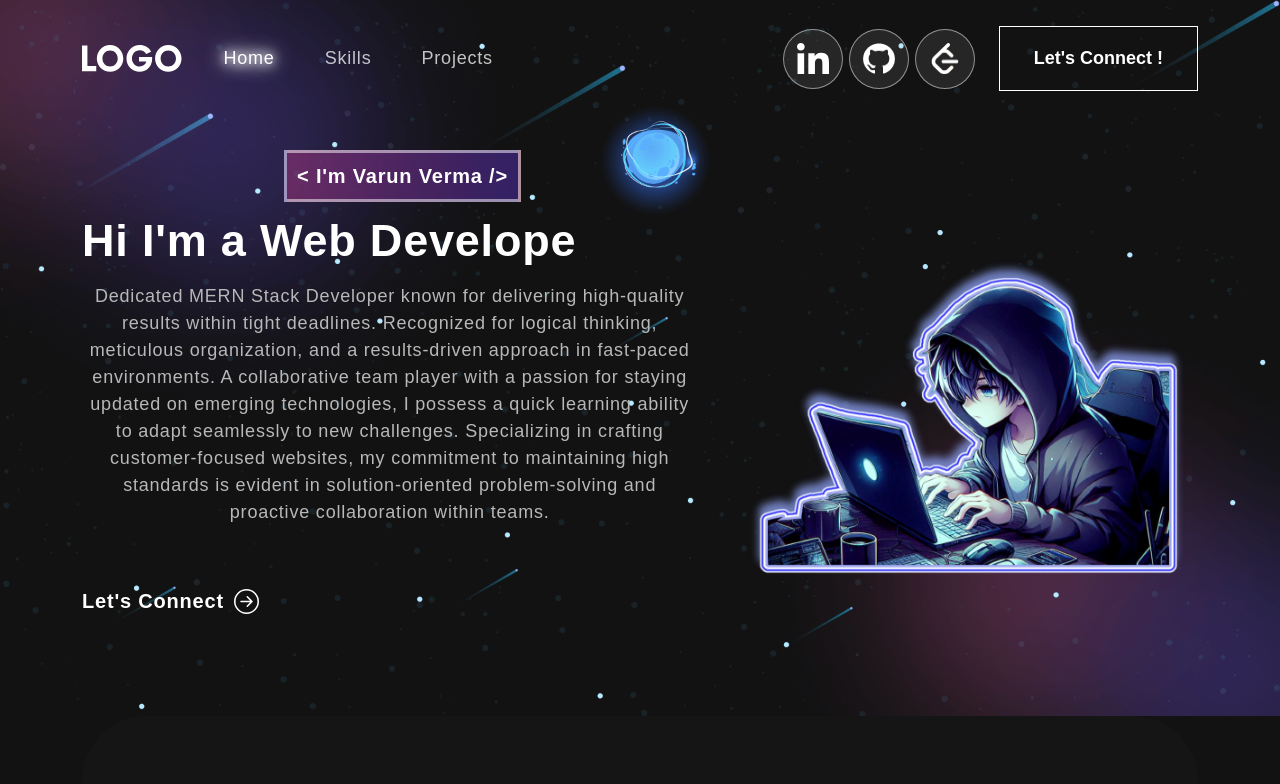
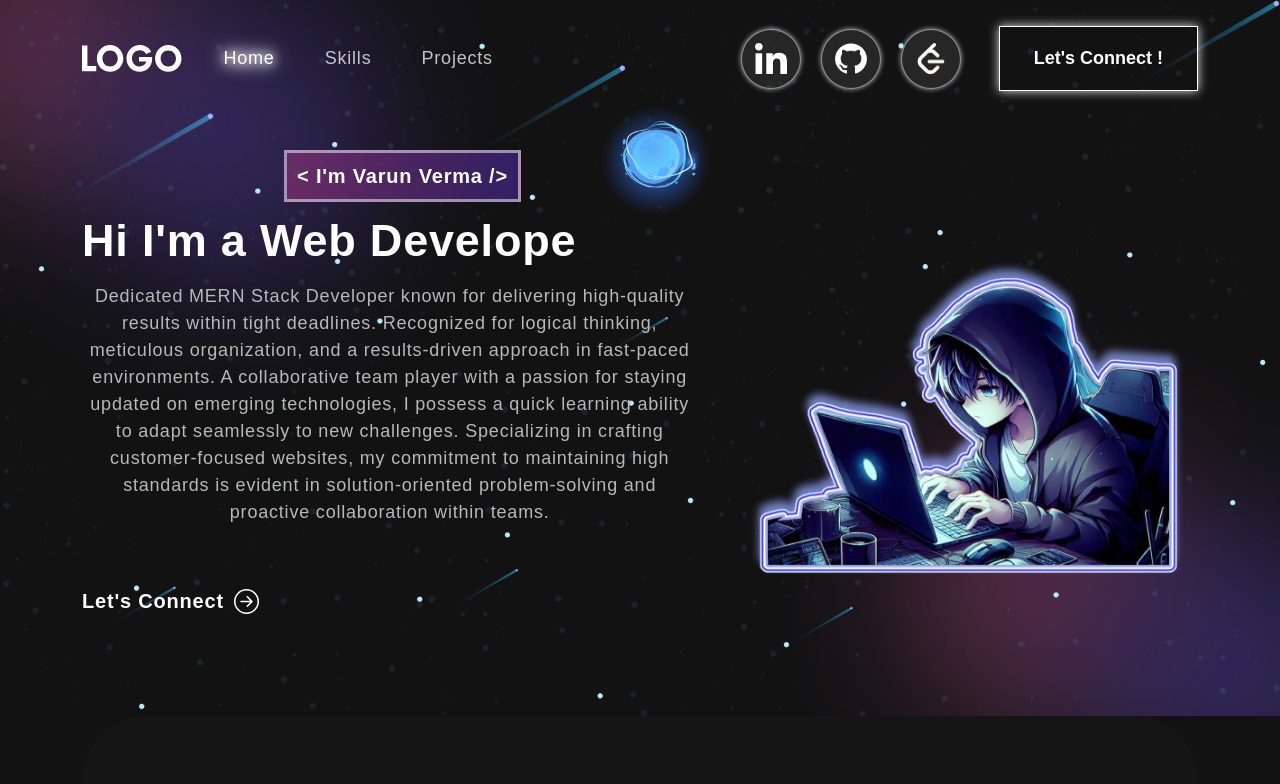
Before and after one commit to BunnyEncoder20/GitHub_Professional_Portfolio, a React (Create React App) app in the folder proffesional-portfolio/: page / in a window 1280 px wide. Shown: the top 784 px of the page. Built offline with nearby package versions, Linux system fonts and the light colour scheme; a web font is replaced by a local one.

Commit message:
Added glow effect to the social icons.

```diff
--- a/proffesional-portfolio/src/Components/NavBar/NavBar.css
+++ b/proffesional-portfolio/src/Components/NavBar/NavBar.css
@@ -25,6 +25,7 @@ nav.navbar .navbar-nav .nav-link.navbar-link {
     font-size: 18px;
     opacity: 0.75;
     /* Links will be kinda transparent unless hovered on or active*/
+    transition: text-shadow 0.3s ease-in-out;
 }
 
 nav.navbar .navbar-nav a.nav-link.navbar-link:hover,
@@ -32,12 +33,13 @@ nav.navbar .navbar-nav a.nav-link.navbar-link.active {
     opacity: 1;
     /* text-shadow: 0 0 10px rgba(255, 255, 255, 0.9); */
         /* rgb(95, 183, 249) */
-        text-shadow:
+    text-shadow:
             0 0 10px rgba(255, 255, 255, 1.0),
             0 0 15px rgba(255, 255, 255, 0.9),
             0 0 20px rgba(255, 255, 255, 0.8),
             0 0 25px rgba(255, 255, 255, 0.7),
             0 0 30px rgba(255, 255, 255, 0.6);
+    transition: text-shadow 0.3s ease-in-out;
 }
 
 span.navbar-text {
@@ -56,11 +58,12 @@ span.navbar-text {
     background: rgba(217, 217, 217, 0.1);
     display: inline-flex;
     border-radius: 50%;
-    margin-right: 6px;
+    margin-right: 20px;
     align-items: center;
     justify-content: center;
     line-height: 1;
     border: 1px solid rgba(255, 255, 255, 0.5);
+    box-shadow: 0 0 5px rgba(255, 255, 255, 0.7);
 }
 
 .social-icon a::before {
@@ -78,6 +81,10 @@ span.navbar-text {
 .social-icon a:hover::before {
     /* when hovered over icons */
     transform: scale(1);
+    box-shadow:
+            0 0 10px rgba(255, 255, 255, 1.0),
+            0 0 15px rgba(255, 255, 255, 0.7),
+            0 0 20px rgba(255, 255, 255, 0.5);
 }
 
 .social-icon a img {
@@ -102,6 +109,7 @@ span.navbar-text {
     position: relative;
     background-color: transparent;
     transition: 0.3s ease-in-out;
+    box-shadow: 0 0 10px rgba(255, 255, 255, 0.9)
 }
 
 .navbar-text button span {
```
